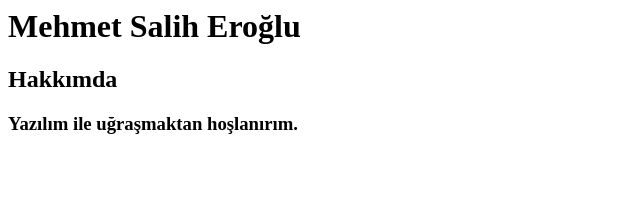
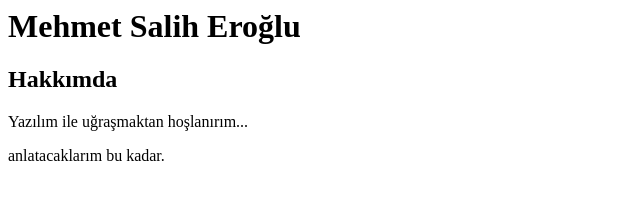
Before and after one commit to msaliheroglu/mehmet-proje1, a plain HTML site: page index.html in a window 1280 px wide. Shown: the whole page, without its empty margins (0-640 px from the left). Drawn offline with Linux system fonts and the light colour scheme.

Commit message:
değişiklik3

```diff
--- a/index.html
+++ b/index.html
@@ -1,4 +1,5 @@
 <h1>Mehmet Salih Eroğlu</h1>
 <h2>Hakkımda</h2>
-<h3>Yazılım ile uğraşmaktan hoşlanırım.</h3>
+<p>Yazılım ile uğraşmaktan hoşlanırım...</p>
+<p>anlatacaklarım bu kadar.</p>
 <!-- açıklama satırı deneme 1-2 -->
```
